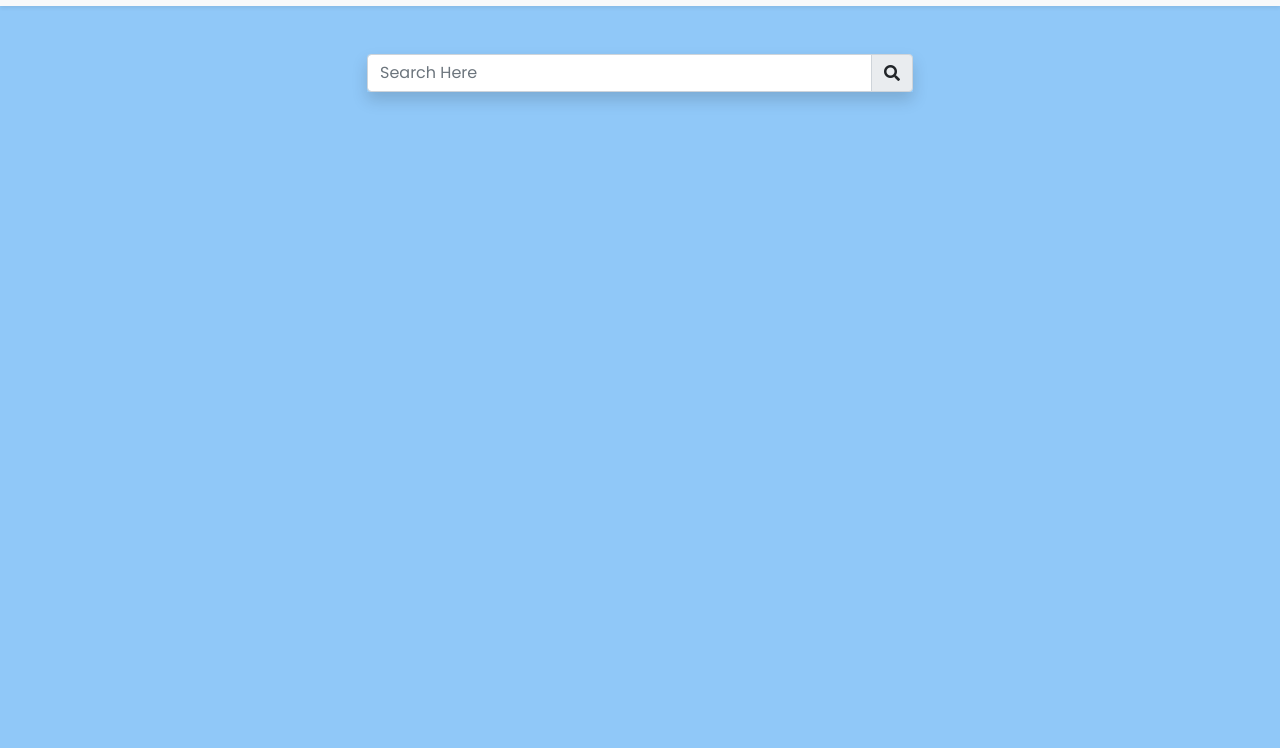
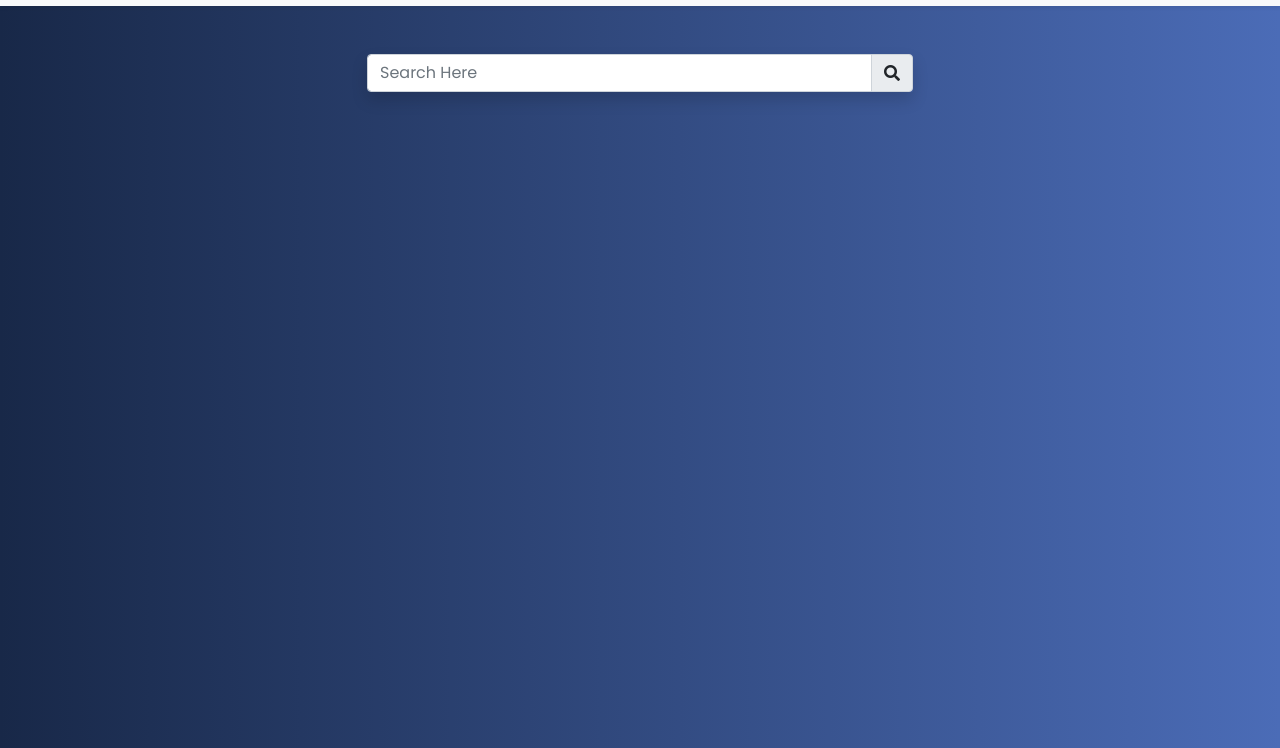
Before and after one commit to bhawna-kumari396/Task_Management, a plain HTML site: page index.html in a window 1280 px wide. Shown: the part 52-800 px from the top of the page. Drawn offline with nearby package versions, Linux system fonts and the light colour scheme.

Commit message:
More code left to add

```diff
--- a/style.css
+++ b/style.css
@@ -7,5 +7,8 @@
 
 body{
     font-family: "Poppins", sans-serif;
-    background-color: rgb(144, 200, 248);
+    background: #4b6cb7;  /* fallback for old browsers */
+    background: -webkit-linear-gradient(to right, #182848, #4b6cb7);  /* Chrome 10-25, Safari 5.1-6 */
+    background: linear-gradient(to right, #182848, #4b6cb7); /* W3C, IE 10+/ Edge, Firefox 16+, Chrome 26+, Opera 12+, Safari 7+ */
+
 }
```
